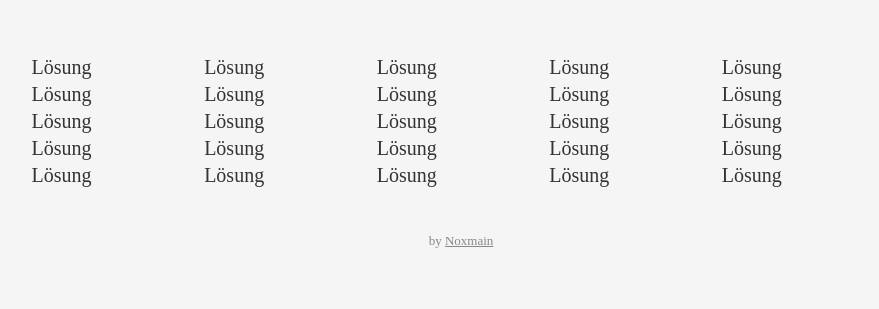
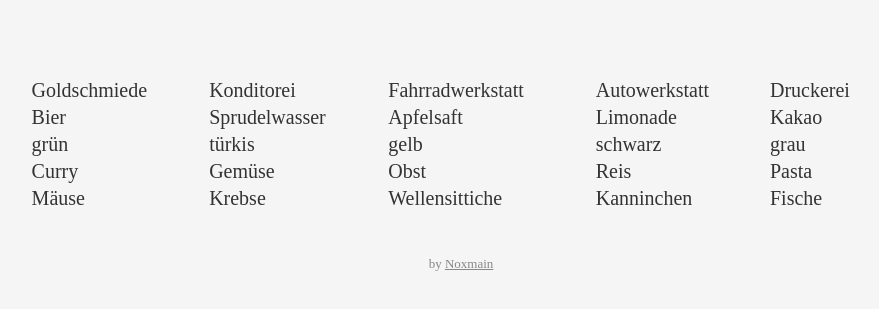
Before and after one commit to Noxmain/Zebrapuzzle, a plain HTML site: page index.html in a window 1280 px wide. Shown: the part 1757-2066 px from the top of the page, without its empty margins (179-1058 px from the left). Drawn offline with Linux system fonts and the light colour scheme.

Commit message:
Added js-html connection

```diff
--- a/index.html
+++ b/index.html
@@ -11,28 +11,28 @@
   <body>
     <div class="top">
       <h1>Zebrapuzzle</h1>
-      <button id="newpuzzle">Neues Zebrapuzzle generieren</button>
+      <button id="newpuzzle" onclick="new_puzzle()">Neues Zebrapuzzle generieren</button>
     </div>
     <div class="conditions">
       <p>Fünf Personen leben in einer Reihe in je einem Haus und haben aus fünf Kategorien je eine Eigenschaft.</p>
       <ol>
-        <li>Bedingung</li>
-        <li>Bedingung</li>
-        <li>Bedingung</li>
-        <li>Bedingung</li>
-        <li>Bedingung</li>
-        <li>Bedingung</li>
-        <li>Bedingung</li>
-        <li>Bedingung</li>
-        <li>Bedingung</li>
-        <li>Bedingung</li>
-        <li>Bedingung</li>
-        <li>Bedingung</li>
-        <li>Bedingung</li>
-        <li>Bedingung</li>
-        <li>Bedingung</li>
+        <li id="c1">Bedingung</li>
+        <li id="c2">Bedingung</li>
+        <li id="c3">Bedingung</li>
+        <li id="c4">Bedingung</li>
+        <li id="c5">Bedingung</li>
+        <li id="c6">Bedingung</li>
+        <li id="c7">Bedingung</li>
+        <li id="c8">Bedingung</li>
+        <li id="c9">Bedingung</li>
+        <li id="c10">Bedingung</li>
+        <li id="c11">Bedingung</li>
+        <li id="c12">Bedingung</li>
+        <li id="c13">Bedingung</li>
+        <li id="c14">Bedingung</li>
+        <li id="c15">Bedingung</li>
       </ol>
-      <p>Frage</p>
+      <p id="q">Frage</p>
     </div>
     <div class="space">
       <p>Für die Lösung weiter scrollen.</p>
@@ -40,44 +40,45 @@
     <div class=solution>
       <table>
         <tr>
-          <td>Lösung</td>
-          <td>Lösung</td>
-          <td>Lösung</td>
-          <td>Lösung</td>
-          <td>Lösung</td>
+          <td id="s1">Lösung</td>
+          <td id="s2">Lösung</td>
+          <td id="s3">Lösung</td>
+          <td id="s4">Lösung</td>
+          <td id="s5">Lösung</td>
         </tr>
         <tr>
-          <td>Lösung</td>
-          <td>Lösung</td>
-          <td>Lösung</td>
-          <td>Lösung</td>
-          <td>Lösung</td>
+          <td id="s6">Lösung</td>
+          <td id="s7">Lösung</td>
+          <td id="s8">Lösung</td>
+          <td id="s9">Lösung</td>
+          <td id="s10">Lösung</td>
         </tr>
         <tr>
-          <td>Lösung</td>
-          <td>Lösung</td>
-          <td>Lösung</td>
-          <td>Lösung</td>
-          <td>Lösung</td>
+          <td id="s11">Lösung</td>
+          <td id="s12">Lösung</td>
+          <td id="s13">Lösung</td>
+          <td id="s14">Lösung</td>
+          <td id="s15">Lösung</td>
         </tr>
         <tr>
-          <td>Lösung</td>
-          <td>Lösung</td>
-          <td>Lösung</td>
-          <td>Lösung</td>
-          <td>Lösung</td>
+          <td id="s16">Lösung</td>
+          <td id="s17">Lösung</td>
+          <td id="s18">Lösung</td>
+          <td id="s19">Lösung</td>
+          <td id="s20">Lösung</td>
         </tr>
         <tr>
-          <td>Lösung</td>
-          <td>Lösung</td>
-          <td>Lösung</td>
-          <td>Lösung</td>
-          <td>Lösung</td>
+          <td id="s21">Lösung</td>
+          <td id="s22">Lösung</td>
+          <td id="s23">Lösung</td>
+          <td id="s24">Lösung</td>
+          <td id="s25">Lösung</td>
         </tr>
       </table>
     </div>
     <div class="bottom">
       <p class="author">by <a class="author" href="https://github.com/Noxmain">Noxmain</a></p>
     </div>
+    <script>new_puzzle();</script>
   </body>
 </html>
--- a/script.js
+++ b/script.js
@@ -105,6 +105,16 @@ function Puzzle() {
 }
 
 let puzzle = new Puzzle();
-console.log(puzzle.conditions.join("\n"));
-console.log(puzzle.question);
-console.log(puzzle.solution);
+function new_puzzle() {
+  puzzle.generate();
+
+  for (let i = 0; i < puzzle.conditions.length; i++) {
+    document.getElementById("c" + (i + 1)).innerHTML = puzzle.conditions[i];
+  }
+  document.getElementById("q").innerHTML = puzzle.question;
+  for (let i = 0; i < 5; i++) {
+    for (let j = 0; j < 5; j++) {
+      document.getElementById("s" + (i * 5 + j + 1)).innerHTML = puzzle.solution[i][j];
+    }
+  }
+}
```
